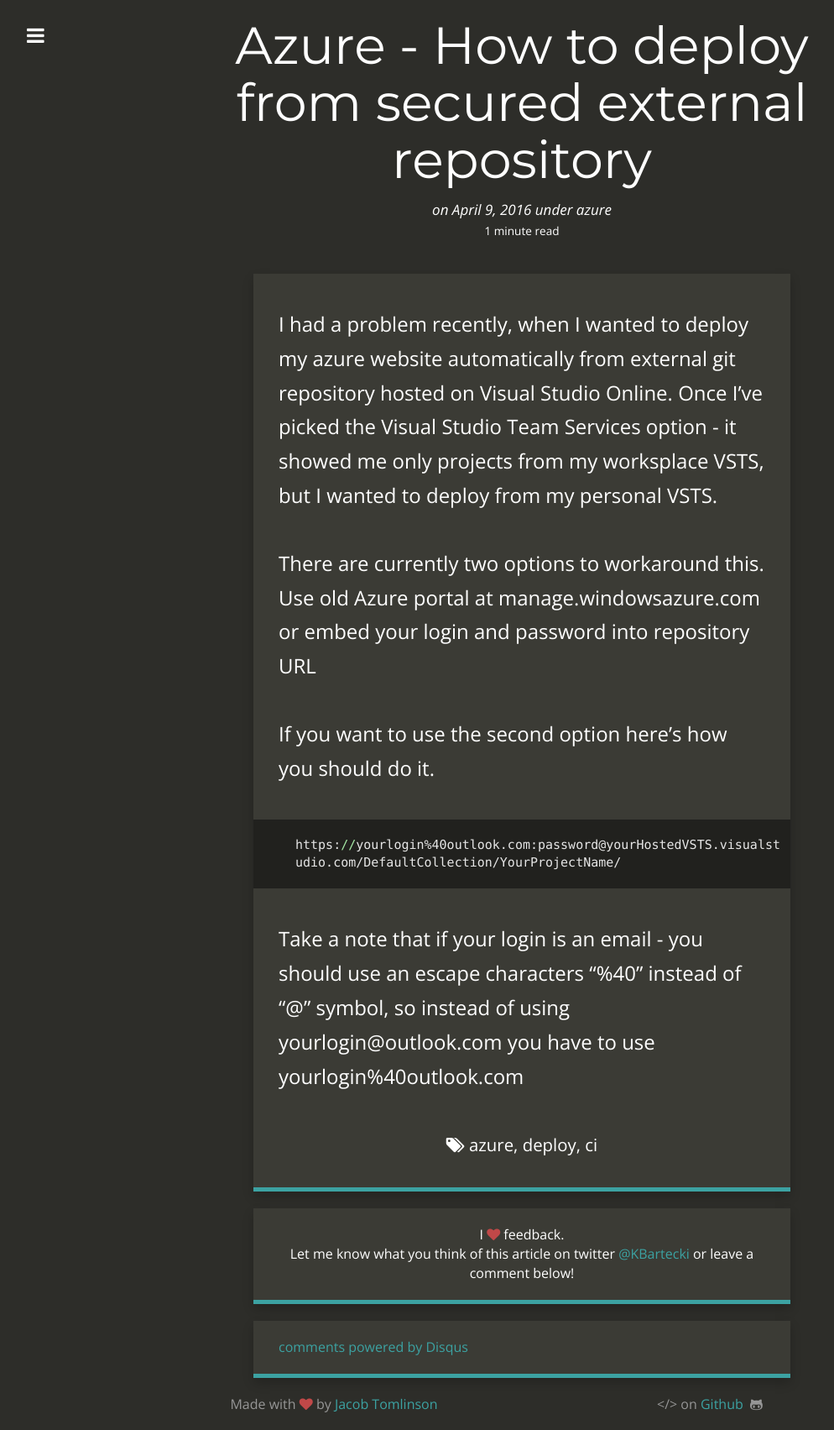
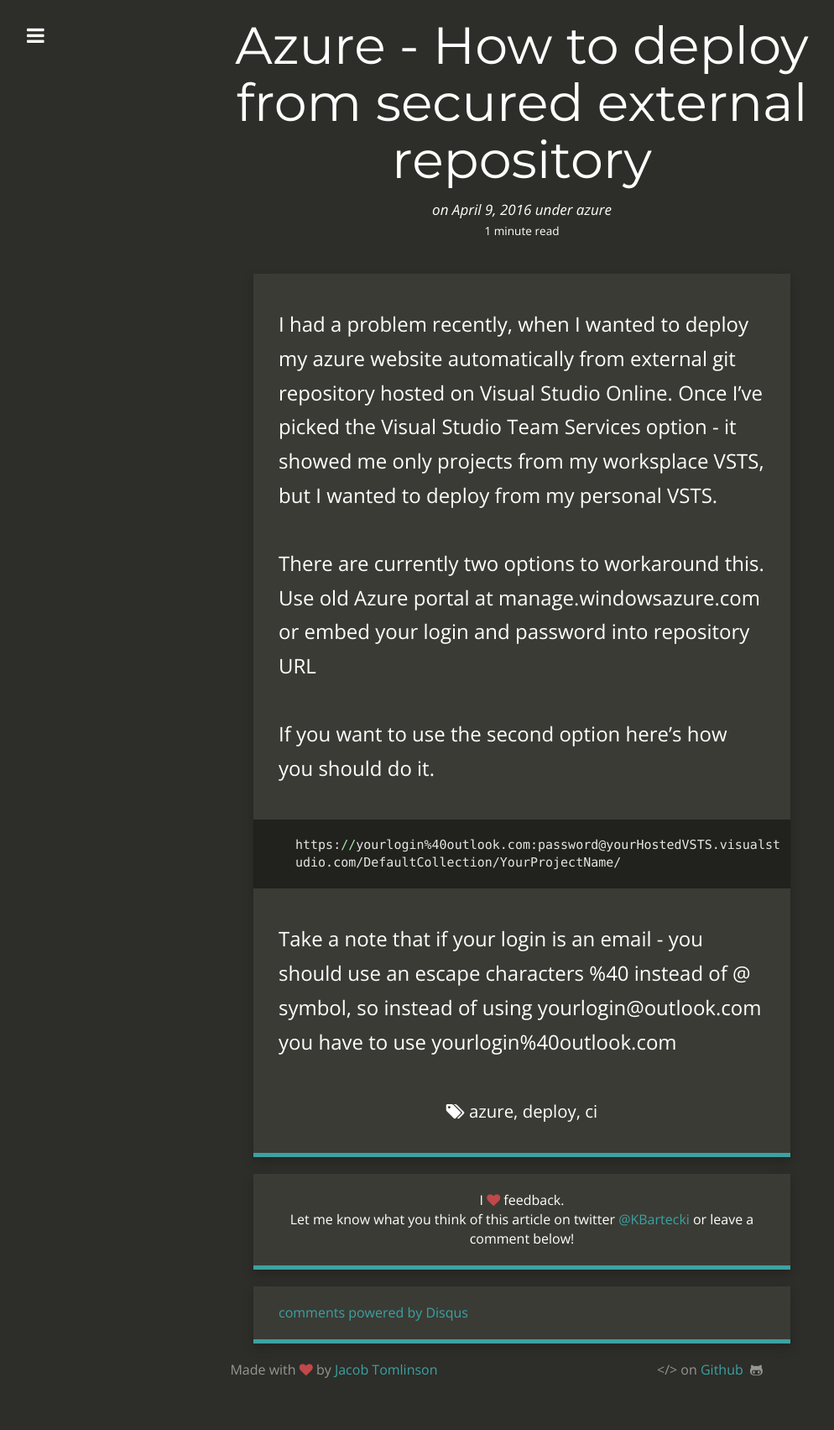
Before and after one commit to konradbartecki/konradbartecki.github.io, a Jekyll site: the page built from _posts/2016/2016-04-09-Azure_-_How_to_deploy_from_secured_external_repository.md, in a window 1280 px wide. Shown: the whole page at 84% size, without its empty margins (18-1012 px from the left). Built offline with Jekyll 4.4.1, drawn with Linux system fonts in a browser that asks for light colours; nearby versions of some CDN libraries; comment, search, counter and statistics services are not loaded; after the commit the page ends 1663 px from its top, so only the background shows below that.

````diff
--- a/_posts/2016/2016-04-09-Azure_-_How_to_deploy_from_secured_external_repository.md
+++ b/_posts/2016/2016-04-09-Azure_-_How_to_deploy_from_secured_external_repository.md
@@ -19,5 +19,5 @@ If you want to use the second option here's how you should do it.
 ```
 https://yourlogin%40outlook.com:password@yourHostedVSTS.visualstudio.com/DefaultCollection/YourProjectName/
 ```
-Take a note that if your login is an email - you should use an escape characters "%40" instead of "@" symbol,
+Take a note that if your login is an email - you should use an escape characters %40 instead of @ symbol,
 so instead of using yourlogin@outlook.com you have to use yourlogin%40outlook.com
````
